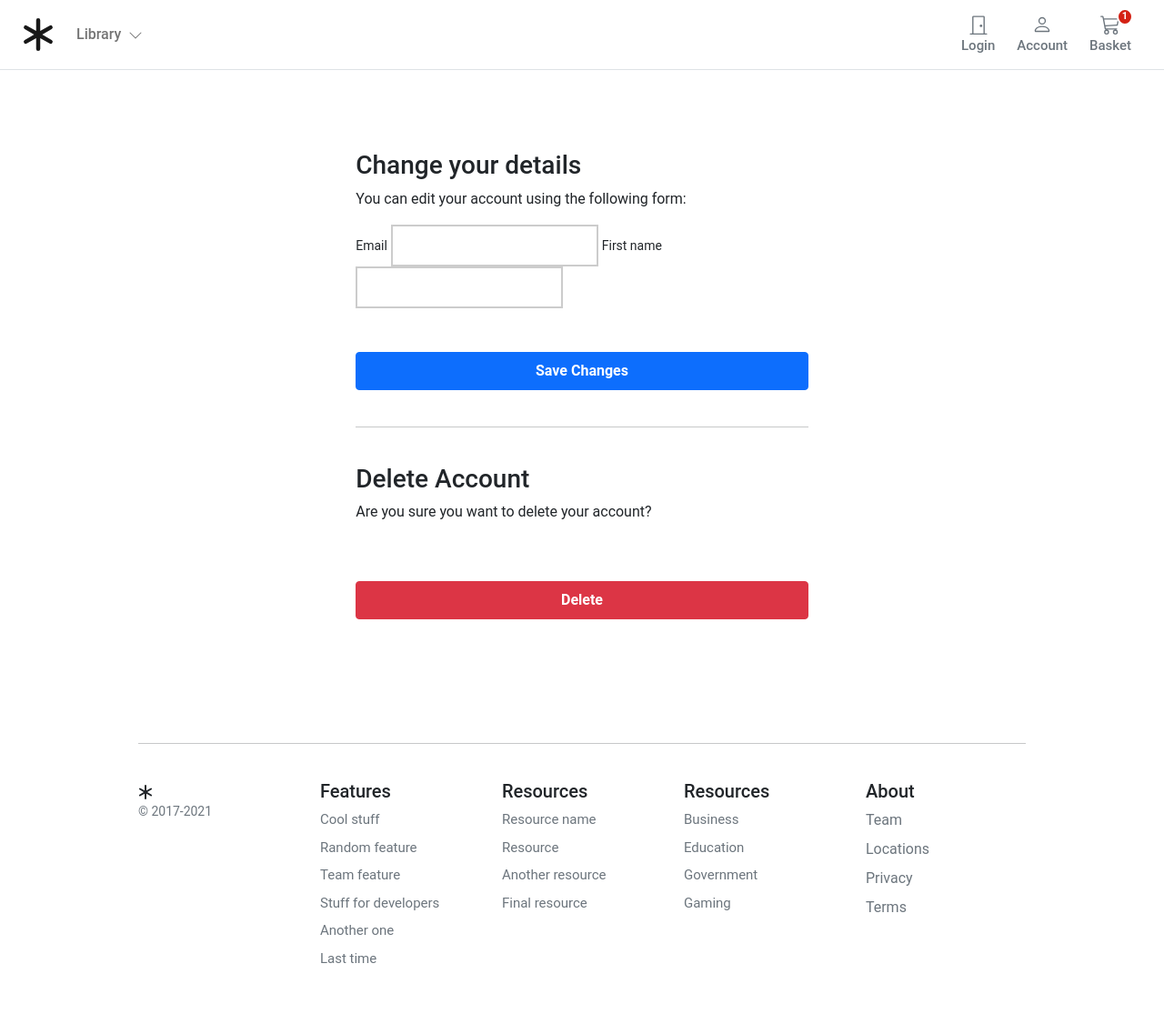
After one commit to Edbeer/TESTSHOP, a Django app: template templates/account/user/edit_templates.html in a window 1280 px wide. The commit adds this page. Shown: the whole page at 91% size. Run offline with Django 3.2, Linux system fonts and the light colour scheme; the template is opened without the code that fills it: most values are stand-ins (such as "Sample title", 1, 10 or a date in 2020); form fields are guessed from the names that the template uses.

Commit message:
profile edit template

```diff
--- a/templates/account/user/dashboard.html
+++ b/templates/account/user/dashboard.html
@@ -11,7 +11,7 @@
     </div>
     <div class="col-12 d-flex justify-content-between">
       <div>Manage your <b>orders</b> and personal details</div>
-      <div><a href="">Change Details</a></div>
+      <div><a href="{% url 'account:edit_details' %}">Change Details</a></div>
     </div>
     <hr />
   </div>
--- /dev/null
+++ b/templates/account/user/edit_templates.html
@@ -0,0 +1,72 @@
+{% extends "../../store/base.html" %}
+{% block title %}Edit Profile{% endblock %}
+{% block content %}
+
+<style>
+    .account-form input {
+        border: 2px solid #ccc;
+        height: calc(2em + .75rem + 2px);
+    }
+
+    .account-form input:focus {
+        border-color: #1497ff;
+        box-shadow: none;
+    }
+</style>
+
+<div class="container-fluid">
+    <div class="row no-gutter">
+        <div class="col-md-12">
+            <div class="login d-flex align-items-center py-5">
+                <div class="container">
+                    <div class="row">
+                        <div class="col-12 col-lg-7  mx-auto">
+
+                <form class="account-form px-4 pt-4" method="post" enctype="multipart/form-data">
+
+                    {% if user_form.is_valid and profile_form.is_valid  %}
+                    <div class="alert alert-primary" role="alert">
+                        Details successfully updated!
+                    </div>
+                    <p class="small text-center pt-0">
+                        <a href="{% url 'account:dashboard' %}">Back to Dashboard</a>
+                    </p>
+                    {%else%}
+                    <h3>Change your details</h3>
+                    <p>You can edit your account using the following form:</p>
+                    {% endif %}
+
+                    {% if form.errors %}
+                    <div class="alert alert-primary" role="alert">
+                        Error: Please try again!
+                    </div>
+                    {% endif %}
+
+                    {% csrf_token %}
+                    <label class="small font-weight-bold">{{ user_form.email.label}}</label>
+                    {{ user_form.email }}
+                    <label class="small font-weight-bold">{{ user_form.first_name.label}}</label>
+                    {{ user_form.first_name }}
+
+
+
+                    <button class="btn btn-primary btn-block py-2 mb-4 mt-5 fw-bold w-100" type="submit"
+                        value="Save changes">Save Changes</button>
+                    <hr class="mb-3">
+                </form>
+                     <form class="account-form px-4" action="" method="post">
+                        {% csrf_token %}
+                        <p class=" h3 pt-4 font-weight-bold">Delete Account</p>
+                        <p>Are you sure you want to delete your account?</p>
+                        <button type="submit" role="button"
+                            class="btn btn-danger btn-block py-2 mb-4 mt-5 fw-bold w-100">Delete</button>
+                    </form>
+
+                        </div>
+                    </div>
+                </div>
+            </div>
+        </div>
+    </div>
+</div>
+{% endblock %}
```
